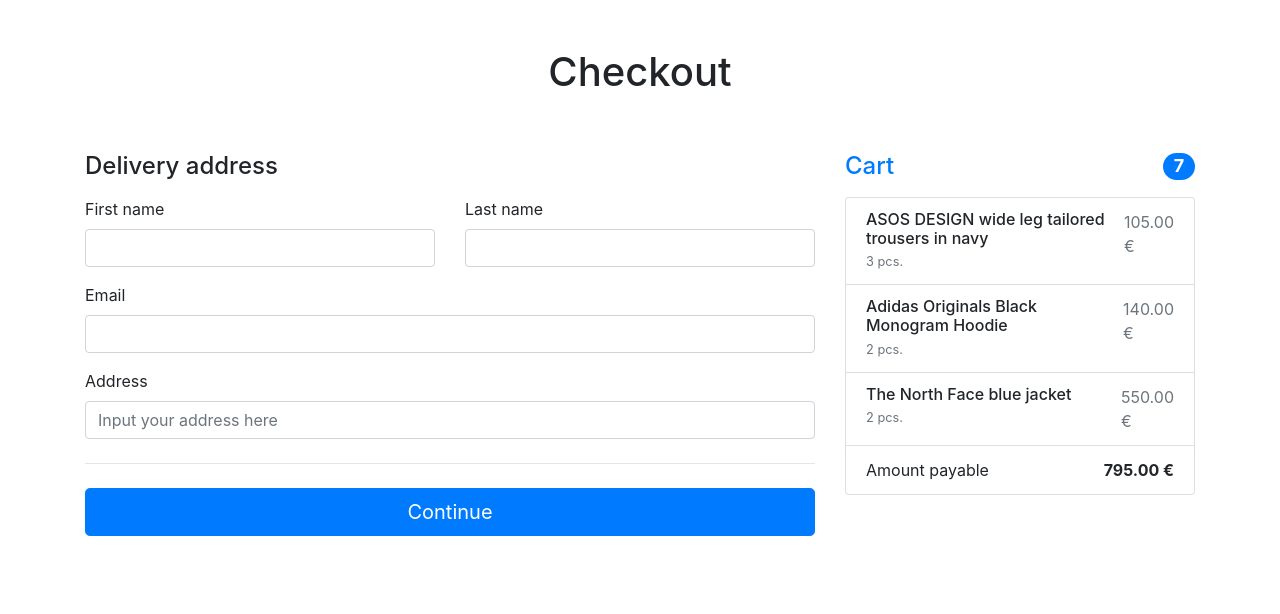
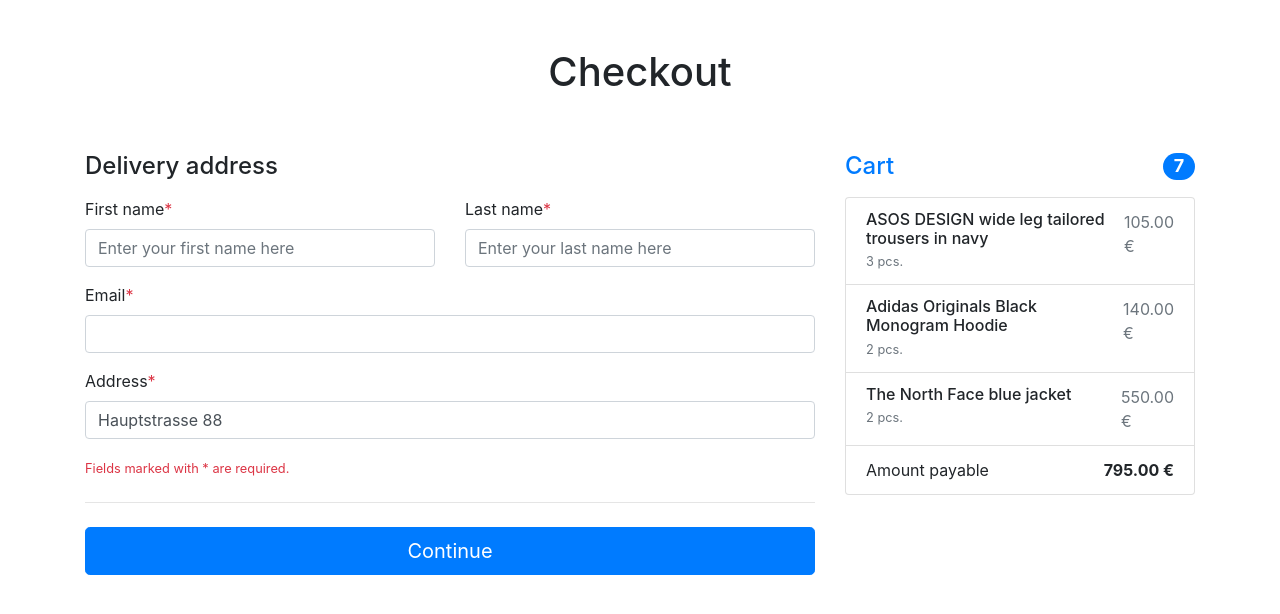
Before and after one commit to Serg-f/f_store, a Django app: page /orders/create-order/ in a window 1280 px wide. Shown: the part 56-670 px from the top of the page. Run offline with Django 3.2, Linux system fonts and the light colour scheme; a user stored in the database is signed in; data comes from the database, SQL or seed files in the repository; both versions use the stored data as it was after the commit; some libraries are stand-ins or nearby versions.

Commit message:
fix required fields and address

```diff
--- a/f_store/settings.py
+++ b/f_store/settings.py
@@ -25,8 +25,8 @@ SECRET_KEY = 'django-insecure-0l2gq!!0gmo-0hncufm!e^af+#%vf3#s=bjadv3*i)chj_24(e
 DEBUG = True
 
 ALLOWED_HOSTS = ['*']
-DOMAIN_NAME = 'https://dbff-84-62-246-64.ngrok-free.app'
-# DOMAIN_NAME = 'http://127.0.0.1:8000'
+# DOMAIN_NAME = 'https://dbff-84-62-246-64.ngrok-free.app'
+DOMAIN_NAME = 'http://127.0.0.1:8000'
 
 # Application definition
 
--- a/orders/forms.py
+++ b/orders/forms.py
@@ -14,7 +14,9 @@ class SetHtmlClassMixin(forms.Form):
 class OrderForm(SetHtmlClassMixin, forms.ModelForm):
     def __init__(self, *args, **kwargs):
         super().__init__(*args, **kwargs)
-        self.fields['address'].widget.attrs['placeholder'] = 'Input your address here'
+        self.fields['address'].widget.attrs['placeholder'] = 'Enter your address here'
+        self.fields['first_name'].widget.attrs['placeholder'] = 'Enter your first name here'
+        self.fields['last_name'].widget.attrs['placeholder'] = 'Enter your last name here'
 
     class Meta:
         model = Order
--- a/orders/views.py
+++ b/orders/views.py
@@ -28,7 +28,7 @@ class CancelView(LoginRequiredMixin, RedirectView):
 
     def get(self, request, *args, **kwargs):
         order = request.user.order_set.last()
-        if order.get_status() == 'Created':
+        if order.get_status_display() == 'Created':
             order.delete()
         return super().get(request, *args, **kwargs)
 
@@ -62,14 +62,18 @@ class CreateOrderView(LoginRequiredMixin, TitleMixin, CreateView):
 
     def get(self, request, *args, **kwargs):
         self.object = None
-        fields = ('first_name', 'last_name', 'email')
+        fields = ('first_name', 'last_name', 'email', 'address')
         context = {field: getattr(self.request.user, field) for field in fields}
         context_data = self.get_context_data()
         context_data.update({'form': self.form_class(initial=context)})
         return self.render_to_response(context_data)
 
     def form_valid(self, form):
-        form.instance.user = self.request.user
+        user = form.instance.user = self.request.user
+        fields = ('first_name', 'last_name', 'address')
+        for field in fields:
+            setattr(user, field, form.cleaned_data[field])
+        user.save()
         return super().form_valid(form)
 
 
--- a/templates/orders/order-create.html
+++ b/templates/orders/order-create.html
@@ -49,26 +49,31 @@
                 <div class="row g-3">
                     <div class="col-sm-6">
                         <label for="{{ form.first_name.id_for_label }}"
-                               class="form-label">{{ form.first_name.label }}</label>
+                               class="form-label">{{ form.first_name.label }}<span class="text-danger">*</span></label>
                         {{ form.first_name }}
                     </div>
 
                     <div class="col-sm-6">
                         <label for="{{ form.last_name.id_for_label }}"
-                               class="form-label">{{ form.last_name.label }}</label>
+                               class="form-label">{{ form.last_name.label }}<span class="text-danger">*</span></label>
                         {{ form.last_name }}
                     </div>
 
                     <div class="col-12 mt-3">
-                        <label for="{{ form.email.id_for_label }}" class="form-label">{{ form.email.label }}</label>
+                        <label for="{{ form.email.id_for_label }}" class="form-label">{{ form.email.label }}<span
+                                class="text-danger">*</span></label>
                         {{ form.email }}
                     </div>
 
                     <div class="col-12 mt-3">
-                        <label for="{{ form.address.id_for_label }}" class="form-label">{{ form.address.label }}</label>
+                        <label for="{{ form.address.id_for_label }}" class="form-label">{{ form.address.label }}<span
+                                class="text-danger">*</span></label>
                         {{ form.address }}
                     </div>
 
+                </div>
+                <div style="margin-top: 20px">
+                    <div class="small text-danger mt-2">Fields marked with * are required.</div>
                 </div>
 
                 <hr class="my-4">
--- a/users/models.py
+++ b/users/models.py
@@ -19,7 +19,7 @@ class User(AbstractUser):
     gender = models.CharField(max_length=1, choices=GENDERS, default='m')
     birthday = models.DateField(blank=True, null=True, default=None)
     email = models.EmailField(unique=True)
-    address = models.CharField(max_length=256)
+    address = models.CharField(max_length=256, blank=True)
     is_verified_email = models.BooleanField(default=False)
 
 
--- a/users/views.py
+++ b/users/views.py
@@ -28,7 +28,8 @@ class UserLoginView(SuccessMessageMixin, TitleMixin, LoginView):
     def get(self, request, *args, **kwargs):
         # Store the referrer URL in the session if it's not the login page itself
         referrer = request.META.get('HTTP_REFERER')
-        if referrer and not referrer.endswith(reverse('users:login')):
+        if referrer and not referrer.endswith(reverse('users:login')) and \
+                not referrer.endswith(reverse('users:register')):
             request.session['referrer_url_before_login'] = referrer
         return super().get(request, *args, **kwargs)
 
```
Also changed, not shown: templates/users/profile.html (+10 -1 lines), templates/users/register.html (+8 -4 lines), users/forms.py (+8 -1 lines), db.sqlite3, users/migrations/0009_alter_user_address.py (added).
